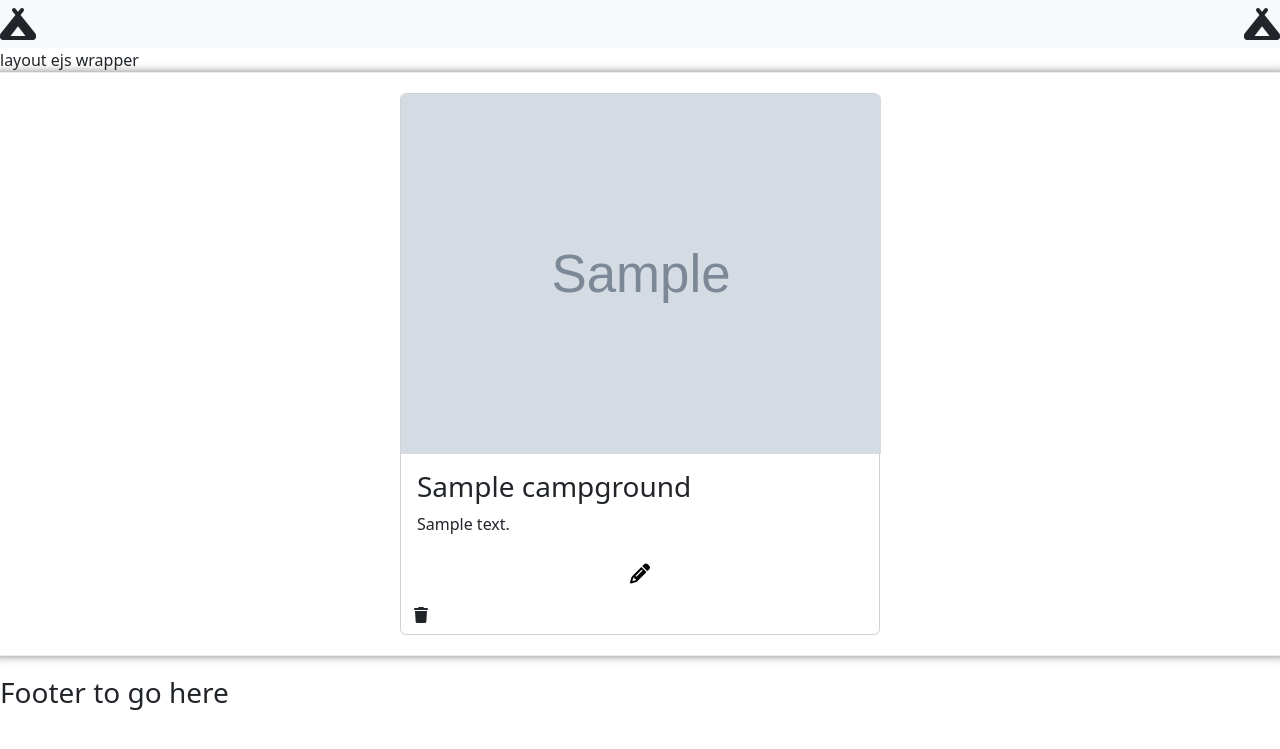
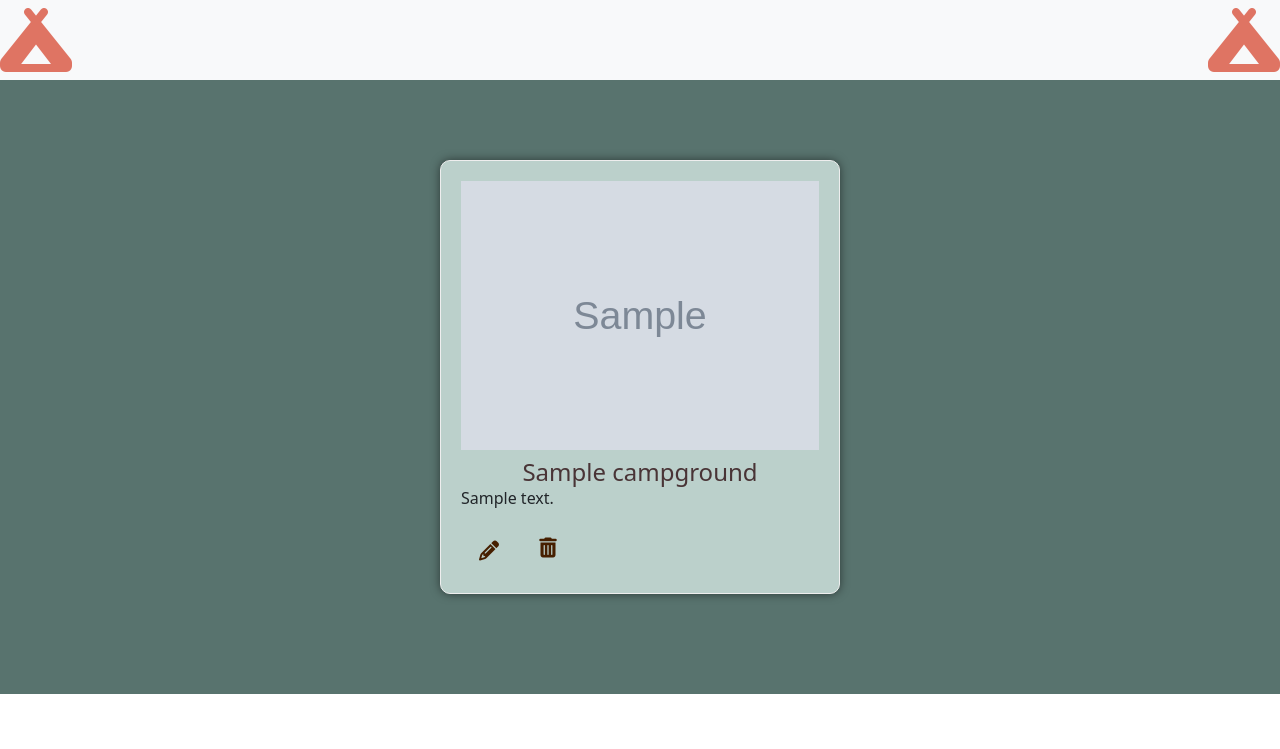
Before and after one commit to lexcraw4d/campAroundCampAround, a Node server app: page /campgrounds in a window 1280 px wide. Shown: the top 749 px of the page. Run offline with Node 20, Linux system fonts and the light colour scheme; tables that the repository leaves empty hold one stand-in row (values such as "Sample post"); some libraries are stand-ins or nearby versions.

Commit message:
began css

```diff
--- a/public/styles.css
+++ b/public/styles.css
@@ -1,35 +1,77 @@
-h1 {
+h5 {
     display: flex;
     justify-content: center;
-
+    color:#493436;
+    font-size: 1.5em;
+    margin:8px;
+}
+ body .wrapper{
+    background-color: #58736E;
+}
+.backdrop{
+    background-color: #58736E;
+}
+.fa-campground {
+    font-size: 4em;
+    color: #DF7463;
 }
 .campgrounds-card{
     width: 100%;
     height: 100%;
     border-radius: 10px;
     box-shadow: 0px 0px 10px rgba(0,0,0,0.5);
-    transition: all 0.3s ease-in-out;
-    background-color: #fff;
+    transition: all 1s ease-in-out;
+    background-color: #bbd0cb;
     border: 1px solid #eee;
     margin-bottom: 20px;
     padding: 20px;
     display: flex;
+    flex-direction: row;
+    justify-content: center;
+    align-items: center;
     justify-content: space-evenly;
     flex-wrap: wrap;
 }
+.wrapper{
+    display: flex;
+    flex-direction: row;
+    justify-content: space-evenly;
+    align-items: center;
+    flex-wrap: wrap;
+    padding: 5rem;
+    background-color: #58736E;
+}
+.col{
+    display: flex;
+    justify-content: space-around;
+}
 
 .pencil{
-    color: #000;
+    color: #461F00;
     font-size: 20px;
     cursor: pointer;
     text-align: right;
     padding:5px;
 }
 .trash{
-    color: #000;
+    color: #461F00;
     font-size: 20px;
     cursor: pointer;
     text-align: right;
     padding:5px;
 
 }
+.joinBtn {
+      display: inline-flex;
+}
+.campgrounds-card:hover{
+    transform: scale(1.1);
+    box-shadow: 0px 0px 10px rgba(0,0,0,0.5);
+	transition: all .2s ease-in-out;
+}
+
+img:hover {
+    	/* transform: scale(1.15);  */
+        transition: all .2s ease-in-out;
+
+    }
--- a/views/campgrounds.ejs
+++ b/views/campgrounds.ejs
@@ -1,42 +1,43 @@
-<script>
-function handleDelete(e){
-    console.log("delete");
-    console.log(e.target.id);
-}
-function handleEdit(e){
-    console.log("I clicked pencel edit");
-    console.log(e.target.id);
-    console.log(e.target.name)
-}
-</script>
-<div class="row">
-  <div class="col-md-4 campgrounds-card">
-  <% campgrounds.forEach(camp => { %>
-    <div class="card " style="width: 30rem">
+
+<nav class="navbar sticky-top navbar-light bg-light">
+  <i class="fas fa-campground fa-2x"></i>
+  <i class="fas fa-campground fa-2x"></i>
+</nav>
+<div class="col-md-12 backdrop">
+  <div class="wrapper ">
+  <% campgrounds.map(camp => { %>
+
+    <div class="campgrounds-card" style="width: 25rem">
+      <div class="card-body">
         <img
           class="card-img-top campground-img"
-        style="width: 30rem"
           src="<%= camp.image %>"
           alt="<%= camp.name %>"
         />
-        <div class="card-body">
-          <h3 class="card-title campground-info"><%= camp.name %></h3>
+        <h5 class="card-title campground-info"><%= camp.name %></h5>
+
         <p class="card-text"><%= camp.description %></p>
 
         <!-- <a href="#" class="btn btn-primary">Go somewhere</a> -->
-        </div>
-        <div class="btn">
+        <a class="button btn joinBtn" href="/campgrounds/edit/<%=camp._id%> "
+          ><i class="fas fa-pencil pencil"></i
+        ></a>
 
-          <i class="fas fa-pencil pencil"><a href="/campgrounds/edit/<%=camp._id%> "></a></i>
-        </div>
-        <!-- <i id=<%=camp._id %> class="fas fa-trash trash" onClick = handleDelete(event)></i> -->
-        <form action="/campgrounds/<%=camp._id%> " method="POST" id="delete-form">
-          <input type="hidden" name="_method" value="DELETE">
-          <button type="submit" class="btn red">
-              <i class="fas fa-trash"></i>
+        <form
+          action="/campgrounds/<%=camp._id%> "
+          method="POST"
+          class="joinBtn"
+          id="delete-form"
+        >
+          <input type="hidden" name="_method" value="DELETE" />
+          <button type="submit" class="btn">
+            <i class="fas fa-trash-alt trash"></i>
           </button>
         </form>
+      </div>
+      <div></div>
 
+      <!-- <i id=<%=camp._id %> class="fas fa-trash trash" onClick = handleDelete(event)></i> -->
     </div>
     <% }) %>
   </div>
--- a/views/layout.ejs
+++ b/views/layout.ejs
@@ -10,15 +10,12 @@
 
     <link rel="stylesheet" href="/styles.css" />
 </head>
-<body>
-    <nav class="navbar sticky-top navbar-light bg-light">
-        <i class="fas fa-campground fa-2x"></i>
-        <i class="fas fa-campground fa-2x"></i>
-      </nav>
-    layout ejs wrapper
 
-    <%- body %>
+    <body>
 
-    <h3>Footer to go here</h3>
-</body>
+        <%- body %>
+    </body>
+
+
+
 </html>
```
Lines whose indentation alone changed are shown as unchanged.
